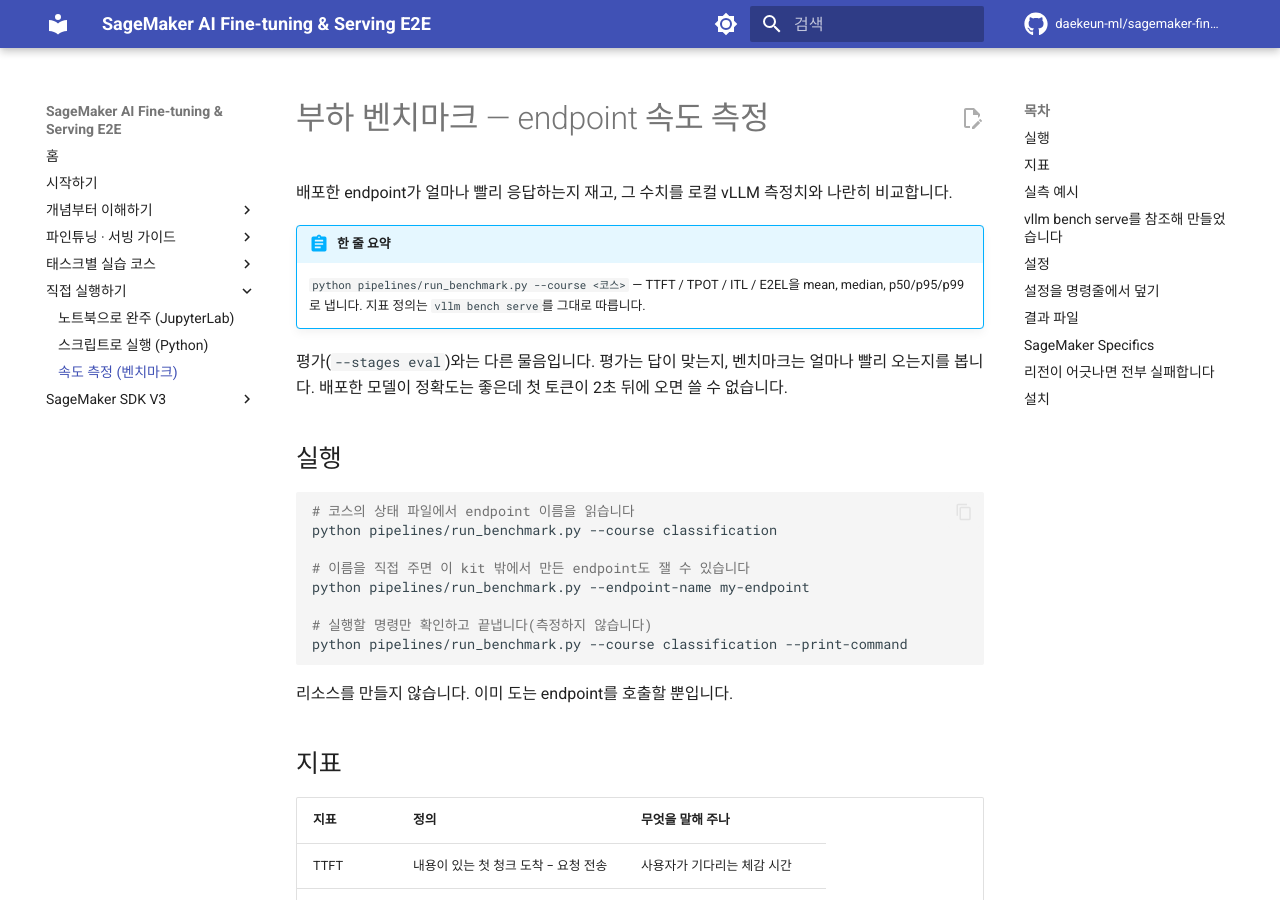
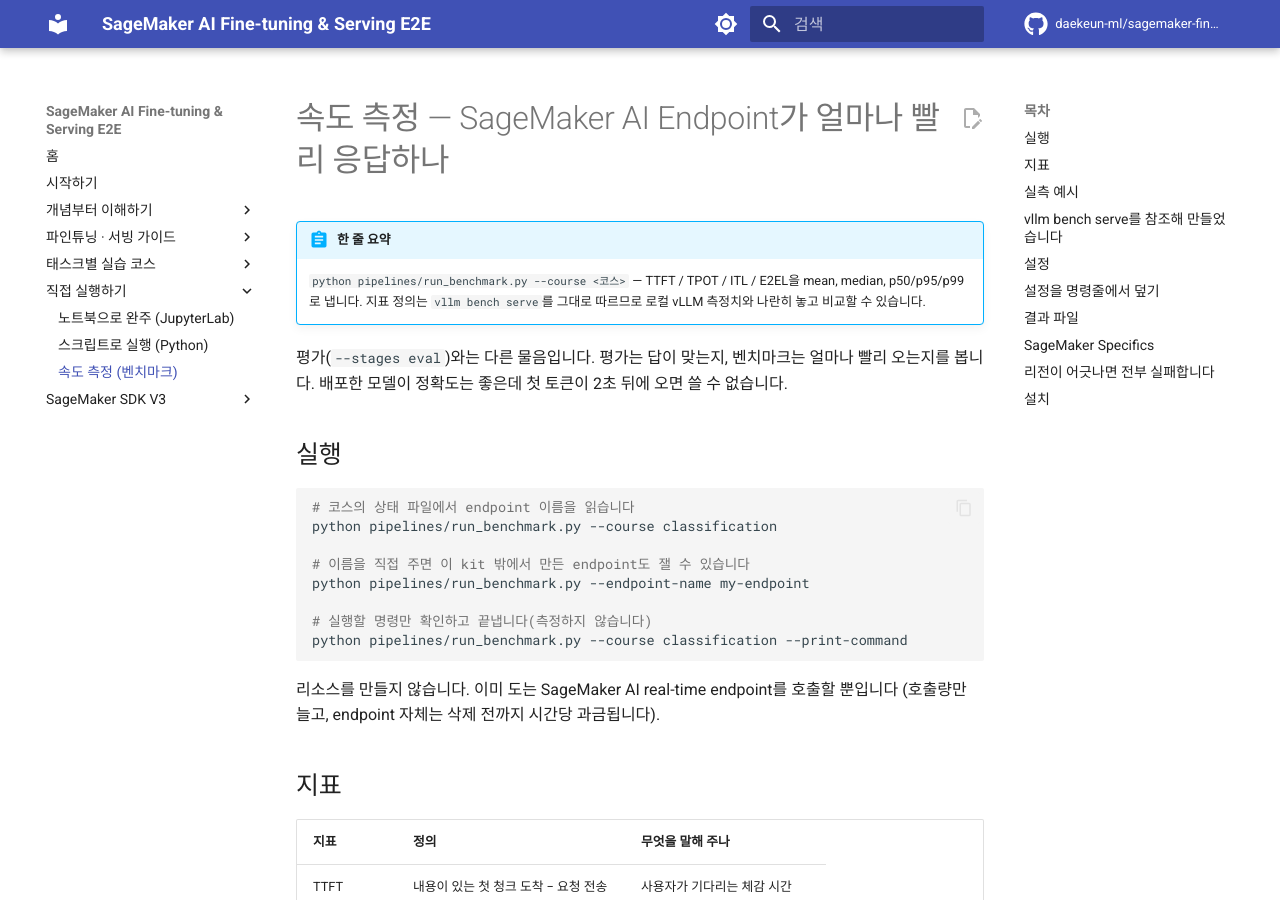
Before and after one commit to daekeun-ml/sagemaker-finetune-serve-e2e, an MkDocs documentation site: the page built from docs/benchmark.md, in a window 1280 px wide and 900 px high. Built offline with MkDocs 1.6.1 and Material for MkDocs 9.7.7, drawn with Linux system fonts in a browser that asks for light colours; comment, search, counter and statistics services are not loaded.

Commit message:
Retitle the benchmark page
"부하 벤치마크" did not match the nav label ("속도 측정") and led with the method
rather than the question. The title now names the service properly — SageMaker AI
Endpoint — and says what the page answers.

Dropped the opening line, which repeated what the summary box already said, and
named the service on the first body mention where the billing note sits.

````diff
--- a/docs/benchmark.md
+++ b/docs/benchmark.md
@@ -1,10 +1,9 @@
-# 부하 벤치마크 — endpoint 속도 측정
-
-배포한 endpoint가 얼마나 빨리 응답하는지 재고, 그 수치를 로컬 vLLM 측정치와 나란히 비교합니다.
+# 속도 측정 — SageMaker AI Endpoint가 얼마나 빨리 응답하나
 
 !!! abstract "한 줄 요약"
     `python pipelines/run_benchmark.py --course <코스>` — TTFT / TPOT / ITL / E2EL을 mean, median,
-    p50/p95/p99로 냅니다. 지표 정의는 `vllm bench serve`를 그대로 따릅니다.
+    p50/p95/p99로 냅니다. 지표 정의는 `vllm bench serve`를 그대로 따르므로 로컬 vLLM 측정치와
+    나란히 놓고 비교할 수 있습니다.
 
 평가(`--stages eval`)와는 다른 물음입니다. 평가는 답이 맞는지, 벤치마크는 얼마나 빨리 오는지를
 봅니다. 배포한 모델이 정확도는 좋은데 첫 토큰이 2초 뒤에 오면 쓸 수 없습니다.
@@ -22,7 +21,7 @@
 python pipelines/run_benchmark.py --course classification --print-command
 ```
 
-리소스를 만들지 않습니다. 이미 도는 endpoint를 호출할 뿐입니다.
+리소스를 만들지 않습니다. 이미 도는 SageMaker AI real-time endpoint를 호출할 뿐입니다 (호출량만 늘고, endpoint 자체는 삭제 전까지 시간당 과금됩니다).
 
 ## 지표
 
````
